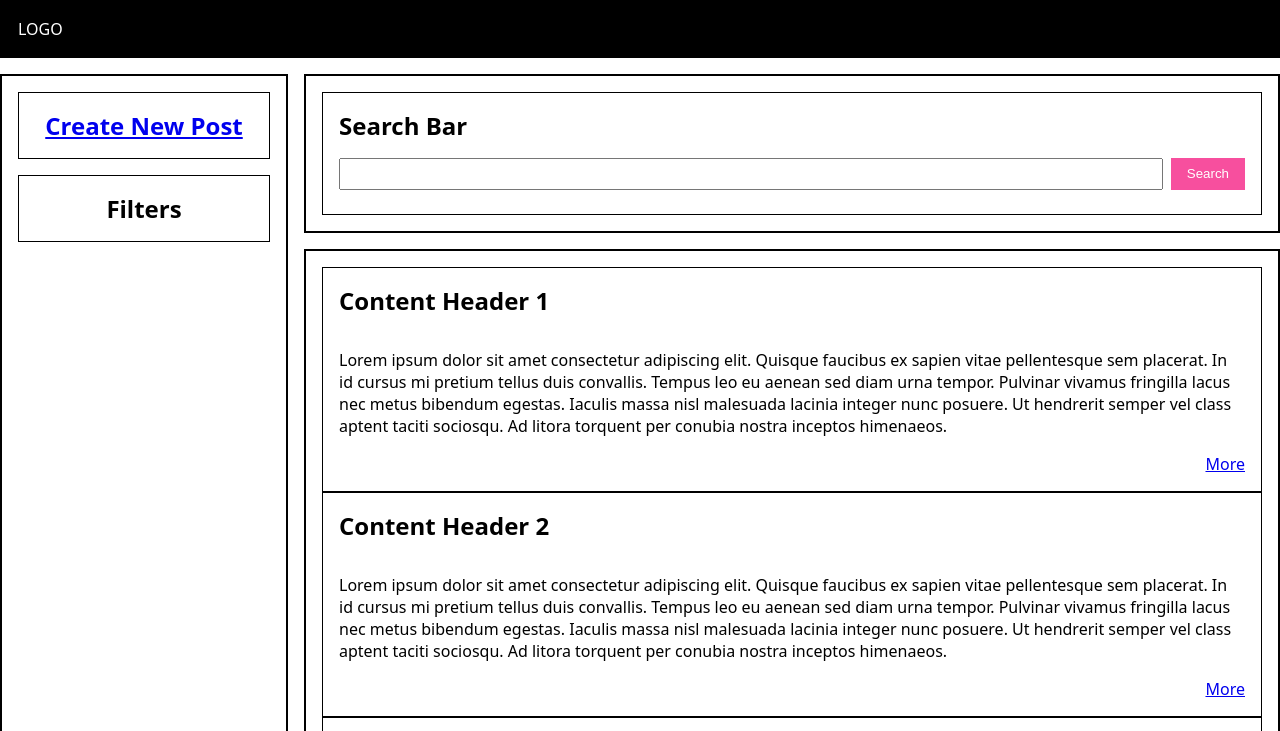
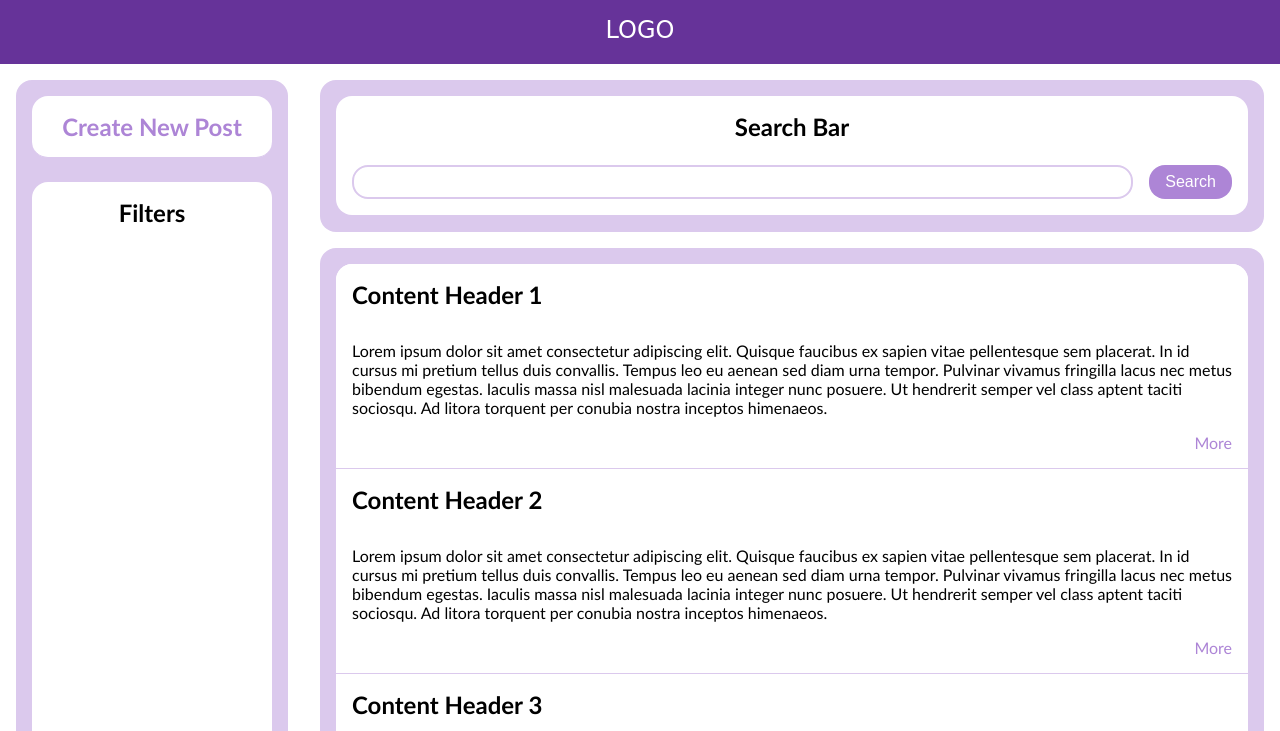
Before and after one commit to aerien33/www, a plain HTML site: page project/index.html in a window 1280 px wide. Shown: the top 731 px of the page. Drawn offline with Linux system fonts and the light colour scheme.

Commit message:
feat: add colors

```diff
--- a/project/index.html
+++ b/project/index.html
@@ -10,65 +10,57 @@
 <body>
 <div class="page">
     <div class="top-bar">
-        <header>LOGO</header>
+        <header class="top-bar__logo">LOGO</header>
     </div>
-    <div class="filters">
+    <div class="card filters">
         <div class="filters__tiles">
             <div class="tile upload__tile">
-                <h2 class="header"><a href="pages/upload.html">Create New Post</a></h2>
+                <h2 class="header"><a class="link upload__link" href="pages/upload.html">Create New Post</a></h2>
             </div>
             <div class="tile filters__tile">
                 <h2 class="header">Filters</h2>
             </div>
         </div>
     </div>
-    <div class="content">
+    <div class="card content">
         <div class="tiles content__tiles">
-            <div class="tile content__tile">
+            <div class="tile content__tile content__tile--first">
                 <h2 class="header content__header">Content Header 1</h2>
                 <div class="content__container">
                     <p>Lorem ipsum dolor sit amet consectetur adipiscing elit. Quisque faucibus ex sapien vitae pellentesque sem placerat. In id cursus mi pretium tellus duis convallis. Tempus leo eu aenean sed diam urna tempor. Pulvinar vivamus fringilla lacus nec metus bibendum egestas. Iaculis massa nisl malesuada lacinia integer nunc posuere. Ut hendrerit semper vel class aptent taciti sociosqu. Ad litora torquent per conubia nostra inceptos himenaeos.</p>
-                    <a href="pages/details.html">More</a>
+                    <a class="link content__link" href="pages/details.html">More</a>
                 </div>
             </div>
-        </div>
-        <div class="tiles content__tiles">
             <div class="tile content__tile">
                 <h2 class="header content__header">Content Header 2</h2>
                 <div class="content__container">
                     <p>Lorem ipsum dolor sit amet consectetur adipiscing elit. Quisque faucibus ex sapien vitae pellentesque sem placerat. In id cursus mi pretium tellus duis convallis. Tempus leo eu aenean sed diam urna tempor. Pulvinar vivamus fringilla lacus nec metus bibendum egestas. Iaculis massa nisl malesuada lacinia integer nunc posuere. Ut hendrerit semper vel class aptent taciti sociosqu. Ad litora torquent per conubia nostra inceptos himenaeos.</p>
-                    <a href="pages/details.html">More</a>
+                    <a class="link content__link" href="pages/details.html">More</a>
                 </div>
             </div>
-        </div>
-        <div class="tiles content__tiles">
             <div class="tile content__tile">
                 <h2 class="header content__header">Content Header 3</h2>
                 <div class="content__container">
                     <p>Lorem ipsum dolor sit amet consectetur adipiscing elit. Quisque faucibus ex sapien vitae pellentesque sem placerat. In id cursus mi pretium tellus duis convallis. Tempus leo eu aenean sed diam urna tempor. Pulvinar vivamus fringilla lacus nec metus bibendum egestas. Iaculis massa nisl malesuada lacinia integer nunc posuere. Ut hendrerit semper vel class aptent taciti sociosqu. Ad litora torquent per conubia nostra inceptos himenaeos.</p>
-                    <a href="pages/details.html">More</a>
+                    <a class="link content__link" href="pages/details.html">More</a>
                 </div>
             </div>
-        </div>
-        <div class="tiles content__tiles">
-            <div class="tile content__tile">
+            <div class="tile content__tile content__tile--last">
                 <h2 class="header content__header">Content Header 4</h2>
                 <div class="content__container">
                     <p>Lorem ipsum dolor sit amet consectetur adipiscing elit. Quisque faucibus ex sapien vitae pellentesque sem placerat. In id cursus mi pretium tellus duis convallis. Tempus leo eu aenean sed diam urna tempor. Pulvinar vivamus fringilla lacus nec metus bibendum egestas. Iaculis massa nisl malesuada lacinia integer nunc posuere. Ut hendrerit semper vel class aptent taciti sociosqu. Ad litora torquent per conubia nostra inceptos himenaeos.</p>
-                    <a href="pages/details.html">More</a>
+                    <a class="link content__link" href="pages/details.html">More</a>
                 </div>
             </div>
         </div>
     </div>
-    <div class="search-bar">
-        <div class="tiles search-bar__tiles">
-            <div class="tile search-bar__tile">
-                <h2 class="header search-bar__header">Search Bar</h2>
-                    <form class="search-bar__form">
-                        <input class="search-bar__input" type="text" name="search">
-                        <button class="search-bar__button" type="submit" name="search-button">Search</button>
-                    </form>
-            </div>
+    <div class="card search-bar">
+        <div class="search-bar__tile">
+            <h2 class="header search-bar__header">Search Bar</h2>
+            <form class="search-bar__form">
+                <input class="input search-bar__input" type="text" name="search">
+                <button class="button search-bar__button" type="submit" name="search-button">Search</button>
+            </form>
         </div>
     </div>
     <div class="footer">
--- a/project/styles/details.css
+++ b/project/styles/details.css
@@ -1,4 +1,8 @@
 @import "index.css";
+
+.content__tile {
+    border-radius: var(--border-radius);
+}
 
 .back {
     margin: 1.5rem;
--- a/project/styles/index.css
+++ b/project/styles/index.css
@@ -1,14 +1,34 @@
 :root{
-    --color-primary: #000;
-    --color-accent: #F74F9E;
+    --font-family: "Trebuchet MS";
+
+    --color-background: #DBC9ED;
+    --color-background-light: #F2ECF9;
+    --color-primary: #663399;
+    --color-accent: #AD85D6;
+    --color-accent-light: #C4A7E2;
+    --color-accent-dark: #663399;
+
+    --color-link: var(--color-accent);
+    --color-hover: var(--color-accent-dark);
+    --color-active: var(--color-accent-light);
+
+    --color-text: #FFF;
+    --color-text-hover: #FFF;
+    --color-text-active: #FFF;
+
     --color-white: #FFF;
     --color-black: #000;
-    --color-background: #FFF;
+
+    --font-size-base: 1rem;
+    --font-size-small: 0.5rem;
+    --font-size-large: 1.5rem;
+
+    --border-radius: 1rem;
 }
 
 body {
     box-sizing: border-box;
-    font-family: system-ui, sans-serif;
+    font-family: var(--font-family), system-ui, sans-serif;
     margin: 0;
     padding: 0;
 }
@@ -16,6 +36,7 @@ body {
 .page {
     display: grid;
     grid-template-columns: 1fr;
+    grid-template-rows: 1fr;
     grid-template-areas:
         "top-bar"
         "filters"
@@ -23,6 +44,7 @@ body {
         "footer"
         "search-bar";
     gap: 1rem;
+    background-color: var(--color-white);
 }
 
 .top-bar { grid-area: top-bar; }
@@ -32,18 +54,25 @@ body {
 .footer { grid-area: footer; }
 
 .page > div {
-    border: 2px solid var(--color-black);
     padding: 1rem;
+}
+
+.card {
+    margin-left: 1rem;
+    margin-right: 1rem;
+    background-color: var(--color-background);
 }
 
 .tiles {
     repeat(auto-fill, minmax(10rem, 1fr))
     padding: 5rem;
+    background-color: var(--color-white);
 }
 
 .tile {
     padding: 1rem;
-    border: 1px solid var(--color-black);
+    background-color: var(--color-white);
+    border-bottom: 1px solid var(--color-background);
 }
 
 .header {
@@ -51,31 +80,104 @@ body {
     margin-bottom: 0;
 }
 
+.link {
+    color: var(--color-link);
+    text-decoration: none;
+    cursor: pointer;
+}
+
+.link:hover {
+    color: var(--color-hover);
+}
+
+.link:active {
+    color: var(--color-active);
+}
+
+.input {
+    width: 90%;
+    border: 2px solid var(--color-background);
+    color: var(--color-primary);
+    background-color: var(--color-white);
+    border-radius: var(--border-radius);
+}
+
+.input:focus {
+    border: 3px solid var(--color-primary);
+}
+
+.button {
+    font-size: var(--font-size-base);
+    color: var(--color-text);
+    background-color: var(--color-accent);
+    border: none;
+    border-radius: var(--border-radius);
+    cursor: pointer;
+}
+
+.button:hover {
+    color: var(--color-text-hover);
+    background-color: var(--color-hover);
+}
+
+.button:active {
+    color: var(--color-text-active);
+    background-color: var(--color-active);
+}
+
 .top-bar {
     position: sticky;
     top: 0;
     z-index: 10;
     background: var(--color-primary);
-    color: var(--color-white);
+    border: none;
+}
+
+.top-bar__logo {
+    text-align: center;
+    font-family: "American Typewriter", cursive, var(--font-family);
+    font-size: var(--font-size-large);
+    color: var(--color-text);
 }
 
 .filters {
     align-items: center;
     text-align: center;
+    border-radius: var(--border-radius);
 }
 
 .filters__tiles {
     display: flex;
     flex-direction: column;
-    justify-content: space-between;
 }
 
 .upload__tile {
     margin-bottom: 1rem;
+    border-radius: var(--border-radius);
+}
+
+.filters__tile {
+    border-radius: var(--border-radius);
+}
+
+.content {
+    border-radius: var(--border-radius);
+}
+
+.content__tiles {
+    border-radius: var(--border-radius);
 }
 
 .content__tile {
     min-height: 5rem;
+}
+
+.content__tile--first {
+    border-radius: var(--border-radius) var(--border-radius) 0 0;
+}
+
+.content__tile--last {
+    border-radius: 0 0 var(--border-radius) var(--border-radius);
 }
 
 .content__header {
@@ -89,9 +191,10 @@ body {
 }
 
 .search-bar {
-    background: var(--color-white);
     position: sticky;
     bottom: 0;
+    margin-right: 0;
+    margin-left: 0;
 }
 
 .search-bar__tile {
@@ -108,25 +211,23 @@ body {
 }
 
 .search-bar__input {
-    width: 90%;
     padding: 0.4rem 1rem;
 }
 
 .search-bar__button {
     margin-left: 0.5rem;
     padding: 0.5rem 1rem;
-    color: var(--color-white);
-    background-color: var(--color-accent);
-    border: none;
 }
 
 .footer {
     text-align: end;
+    margin-right: 0.5rem;
 }
 
 @media(min-width: 48rem) {
     .page {
         grid-template-columns: 18rem 1fr 14rem;
+        grid-template-rows: 4rem 9.5rem auto 3rem;
         grid-template-areas:
         "top-bar top-bar top-bar"
         "filters search-bar search-bar"
@@ -134,18 +235,36 @@ body {
         "footer footer footer";
     }
 
+    .filters {
+        margin-left: 1rem;
+        margin-right: 0;
+    }
+
+    .filters__tile {
+        margin-top: 0.5rem;
+        min-height: 53.5rem;
+    }
+
     .search-bar {
         position: static;
-        background: var(--color-white);
+        border-radius: var(--border-radius);
+        margin-left: 1rem;
+        margin-right: 1rem;
     }
 
     .search-bar__tile {
-        padding: 0 1rem 1.5rem 1rem;
+        background: var(--color-white);
+        border-radius: var(--border-radius);
+        padding: 1rem;
     }
 
     .search-bar__header {
         display: grid;
-        margin-bottom: 1rem;
-        padding: 1rem 1rem 0 0;
+        justify-content: center;
+        margin-bottom: 1.5rem;
+    }
+
+    .search-bar__button {
+        margin-left: 1rem;
     }
 }
--- a/project/styles/upload.css
+++ b/project/styles/upload.css
@@ -9,11 +9,19 @@
 }
 
 .content__tiles {
-    display: flex;
-    flex-direction: column;
     justify-content: center;
     align-items: center;
     text-align: center;
+}
+
+.form__tile {
+    padding: 2rem;
+    background-color: var(--color-background);
+    border-radius: var(--border-radius);
+}
+
+.upload__header {
+    margin-top: 1rem;
 }
 
 .form__inside {
@@ -21,22 +29,35 @@
     margin: 1rem 1rem;
 }
 
+.form__item {
+    width: 100%;
+    display: flex;
+    flex-direction: column;
+    align-items: center;
+    margin: 1rem auto 0.5rem auto;
+}
+
 .upload__label {
-    margin: 0.5rem;
     font-size: 1rem;
 }
 
-.upload__input, .upload__textarea {
-    width: 90%;
+.upload__input {
+    width: 70%;
     margin: 1rem auto;
     padding: 0.2rem 1rem;
 }
 
+.upload__textarea {
+    height: 80%;
+    margin: 1rem auto;
+    padding: 1rem 1rem;
+}
+
 .upload__button {
-    margin-top: 1rem;
+    justify-self: center;
+    margin-top: 1.5rem;
     padding: 1rem 1rem;
-    color: var(--color-white);
-    background-color: var(--color-accent);
+    width: 70%;
     border: none;
 }
 
@@ -44,8 +65,21 @@
     margin: 1.5rem;
 }
 
+.back__link {
+    text-decoration: none;
+}
+
 @media(min-width: 48rem){
-    .form__inside {
+    .page {
+        grid-template-rows: 4rem auto auto auto;
+    }
+
+    .content__tiles {
+        display: flex;
+        flex-direction: column;
+    }
+
+    .form__tile {
         padding: 2rem 10rem 2rem 10rem;
     }
 }
```
Also changed, not shown: project/pages/details.html (+6 -6 lines), project/pages/upload.html (+13 -9 lines).
